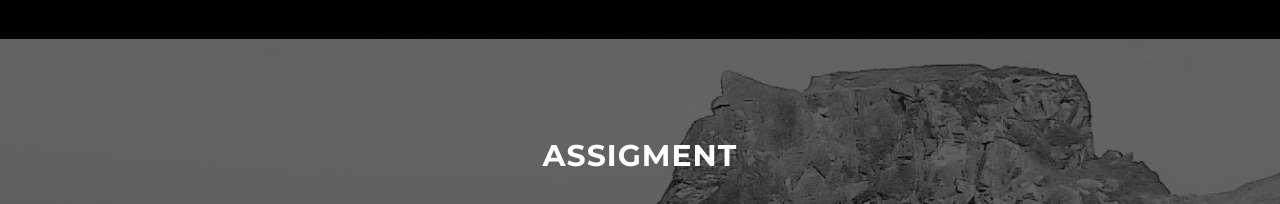
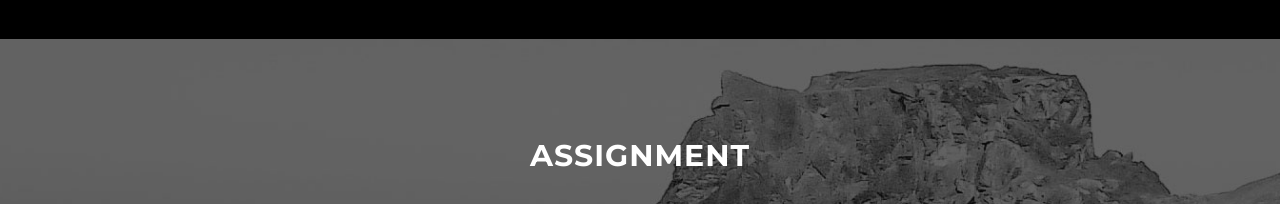
Before and after one commit to patricia5859/WebDevSpring2016, a website: page public/index.html in a window 1280 px wide. Shown: the part 1800-2004 px from the top of the page. Drawn offline with nearby package versions, Linux system fonts and the light colour scheme.

Commit message:
home page

```diff
--- a/public/index.html
+++ b/public/index.html
@@ -111,7 +111,7 @@
     <div class="download-section">
         <div class="container">
             <div class="col-lg-8 col-lg-offset-2">
-                <h2>Assigment</h2>
+                <h2>Assignment</h2>
                 <p>A web portal to make forms</p>
                 <a href="http://webdev2016-bagzaipatricia.rhcloud.com/assignment/client/#/home" class="btn btn-default btn-lg">Visit Assignment App!!1</a>
             </div>
```
